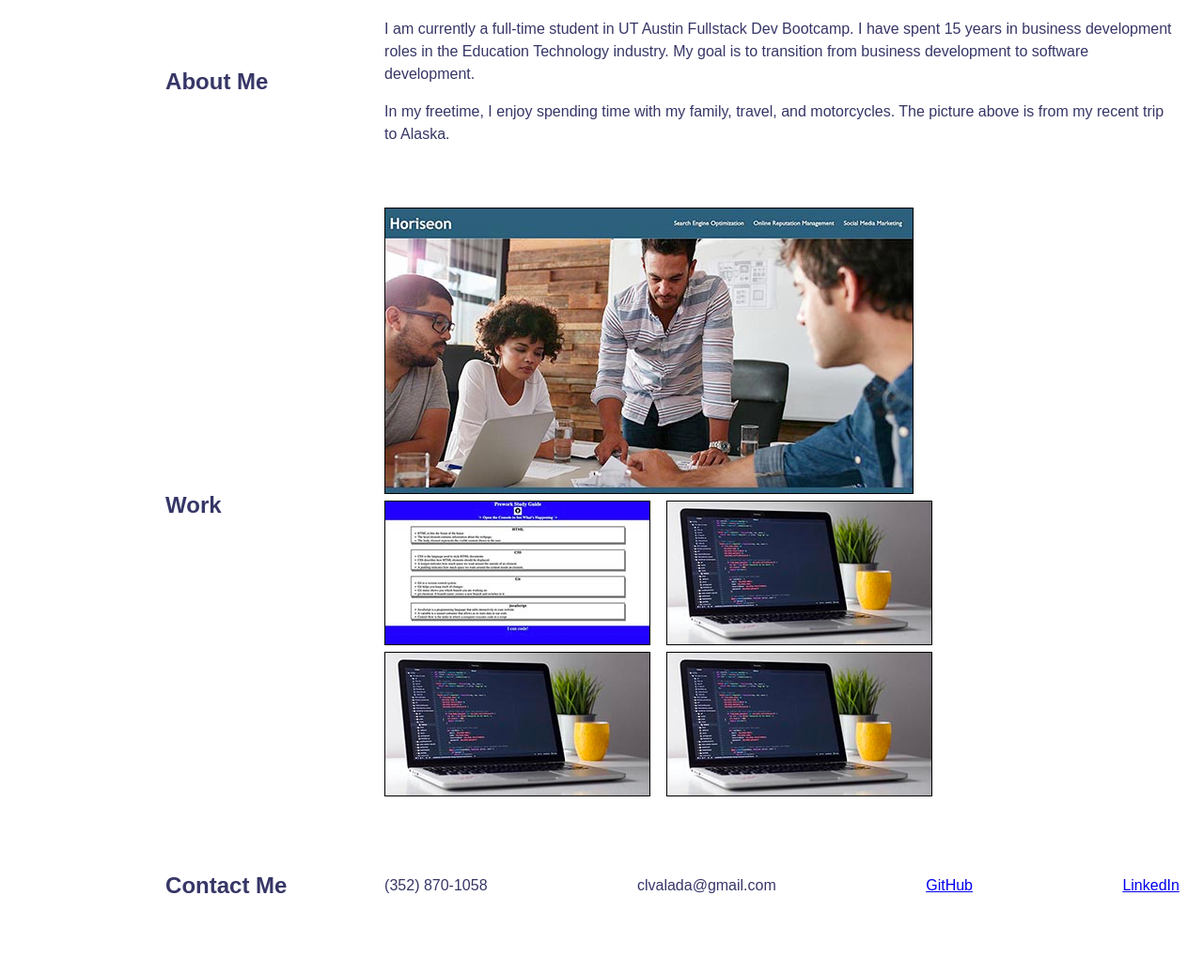
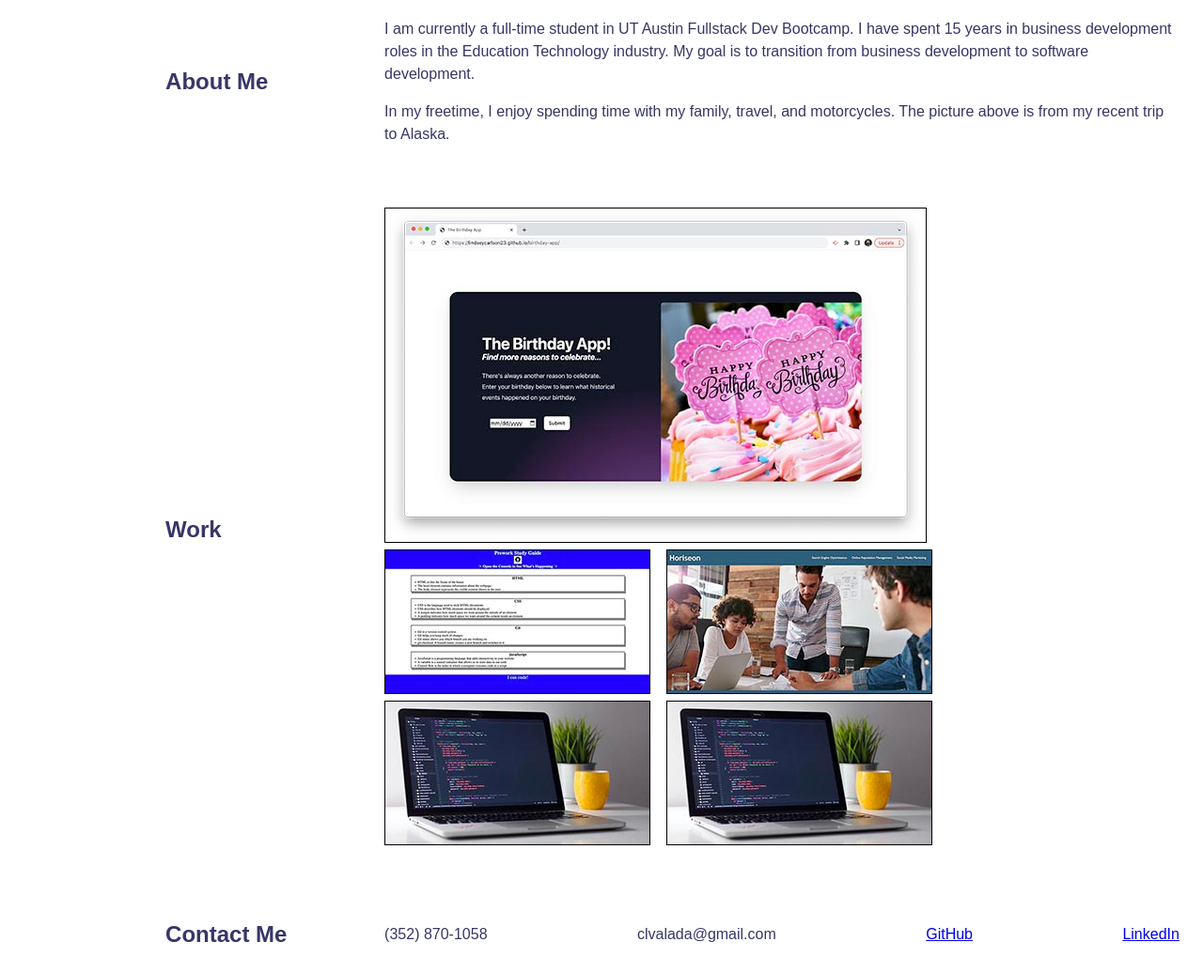
Before and after one commit to clvalada/Portfolio, a plain HTML site: page index.html in a window 1280 px wide. Shown: the part 297-1333 px from the top of the page at 94% size. Before the commit the page ends 1303 px from the top, so only its background shows below. Drawn offline with Linux system fonts and the light colour scheme.

Commit message:
added link to Project 1

```diff
--- a/assets/style.css
+++ b/assets/style.css
@@ -41,7 +41,7 @@ body, html {
 }
 
 .hero-image {
-  background-image: url("hero.jpg");
+  background-image: url("/assets/hero.jpg");
   height: 25%;
   background-position: center;
   background-repeat: no-repeat;
--- a/index.html
+++ b/index.html
@@ -46,12 +46,12 @@
                     <h2>Work</h2><article id="Work"></article>
                 </div>
                 <div class="content">
-                    <div><a href="https://clvalada.github.io/challenge-1/"><img src="assets/Challenge-1.jpg" alt="Screenshot representing Challenge 1"></a></div>
+                    <div><a href="https://lindseycarlson23.github.io/birthday-app/"><img src="assets/images/bdayapp.jpg" alt="Screenshot of the Birthday App"></a></div>
                     <div class="flex-container-works">
-                        <div><a href="https://clvalada.github.io/prework-study-guide/"><img src="assets/Prework-Study-Guide.jpg" alt="Screenshot of Prework-Study-Guide"></a></div>
-                        <div><img src="assets/computer.jpg" alt="stock photo of computer"></div>
-                        <div><img src="assets/computer.jpg" alt="stock photo of computer"></div>
-                        <div><img src="assets/computer.jpg" alt="stock photo of computer"></div>
+                        <div><a href="https://clvalada.github.io/prework-study-guide/"><img src="assets/images/Prework-Study-Guide.jpg" alt="Screenshot of Prework-Study-Guide"></a></div>
+                        <div><a href="https://clvalada.github.io/challenge-1/"><img src="assets/images/Challenge-1.jpg" alt="Screenshot representing Challenge 1"></a></div>
+                        <div><img src="assets/images/computer.jpg" alt="stock photo of computer"></div>
+                        <div><img src="assets/images/computer.jpg" alt="stock photo of computer"></div>
                     </div>
             </div>
         </section>
```
Also changed, not shown: assets/Challenge-1.jpg (deleted), assets/images/Challenge-1.jpg (added), assets/images/Prework-Study-Guide.jpg (renamed from assets/Prework-Study-Guide.jpg), assets/images/bdayapp.jpg (added), assets/images/computer.jpg (renamed from assets/computer.jpg), 1 other file.
